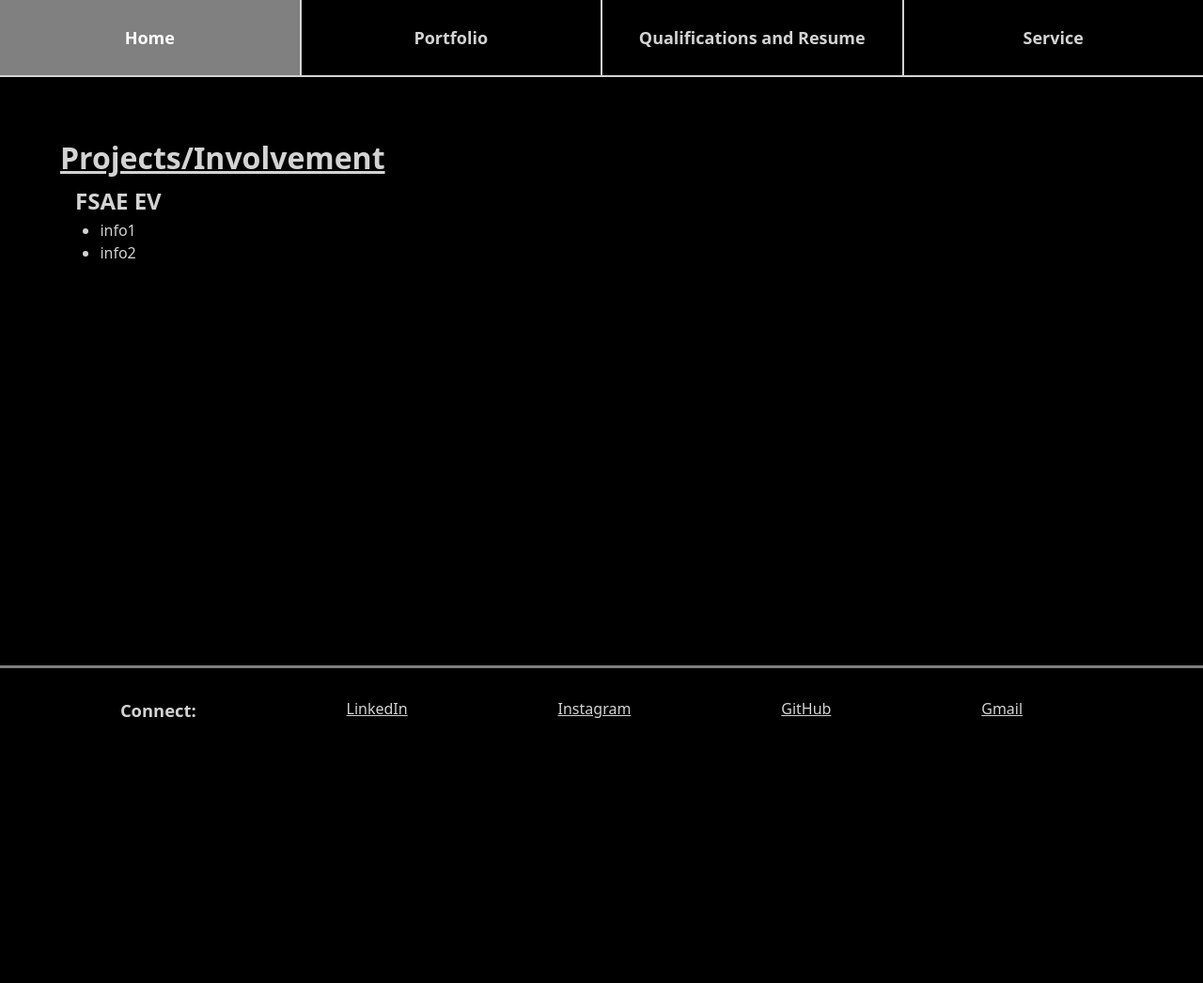
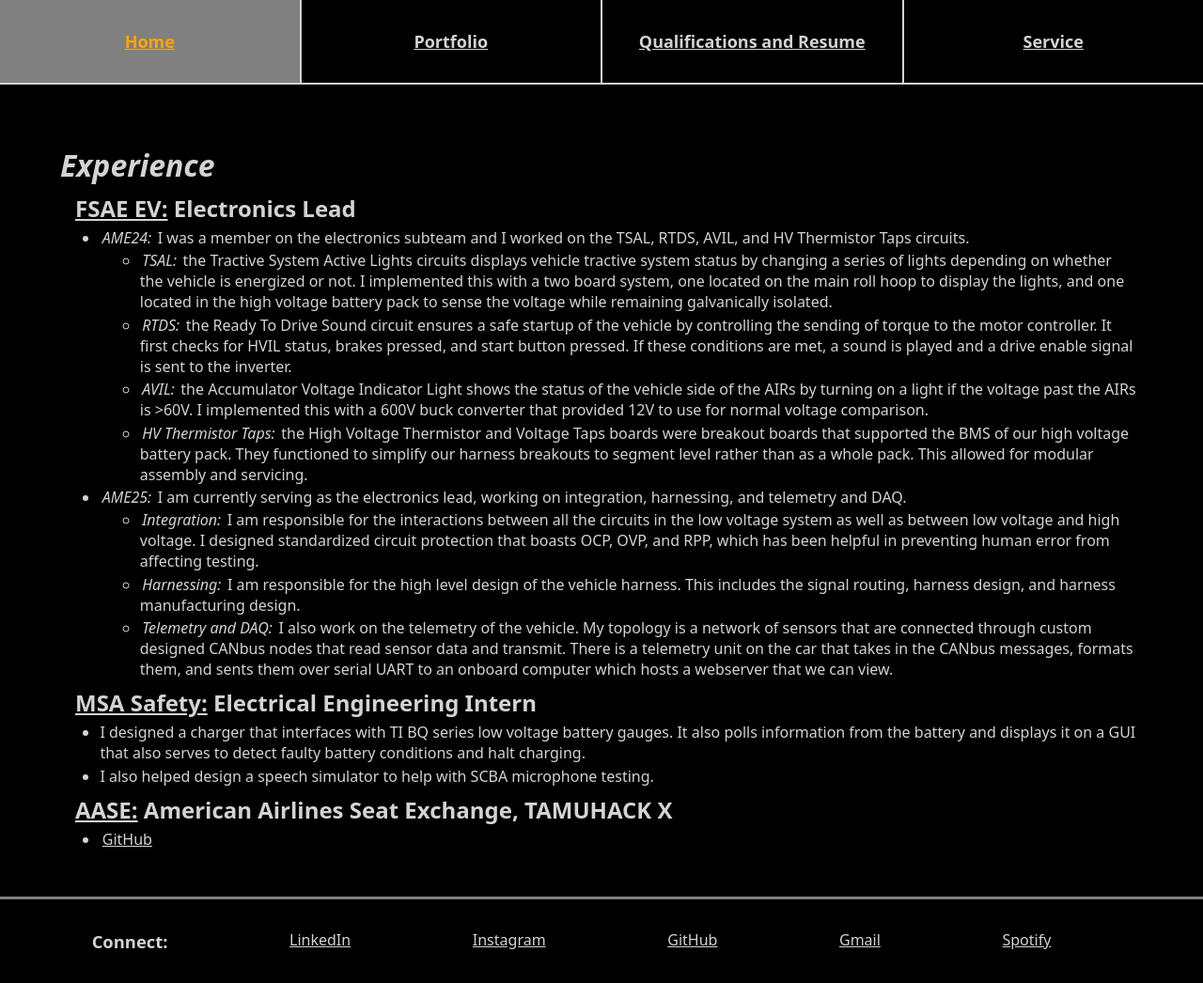
Before and after one commit to joshuawwu/CSCE331, a plain HTML site: page Lab2-2/portfolio.html in a window 1280 px wide. Shown: the whole page at 94% size. Before the commit the page ends 800 px from the top, so only its background shows below. Drawn offline with Linux system fonts and the light colour scheme.

Commit message:
finish portfolio

```diff
--- a/Lab2-2/portfolio.html
+++ b/Lab2-2/portfolio.html
@@ -20,15 +20,39 @@
     </div>
 </div>
 
+
 <div class="left-wrapper">
     <div class="list-group">
-        <h2 class="list-group-heading">Projects/Involvement</h3>
-        <h3 class="list-group-subheading">FSAE EV</h4>
+        <h2 class="list-group-heading">Experience</h2>
+        <h3 class="list-group-subheading"><a href="https://www.tamuformulaelectric.com" target="_blank">FSAE EV:</a> Electronics Lead</h3>
         <ul class="list-group-bullet"> <!-- need to use .child -->
-            <li>info1</li>
-            <li>info2</li>
+            <li><span class="pdesc">AME24:</span> I was a member on the electronics subteam and I worked on the TSAL, RTDS, AVIL, and HV Thermistor Taps circuits.</li>
+            <ul class="list-group-bullet">
+                <li><span class="pdesc">TSAL:</span> the Tractive System Active Lights circuits displays vehicle tractive system status by changing a series of lights depending on whether the vehicle is energized or not. I implemented this with a two board system, one located on the main roll hoop to display the lights, and one located in the high voltage battery pack to sense the voltage while remaining galvanically isolated. </li>
+                <li><span class="pdesc">RTDS:</span> the Ready To Drive Sound circuit ensures a safe startup of the vehicle by controlling the sending of torque to the motor controller. It first checks for HVIL status, brakes pressed, and start button pressed. If these conditions are met, a sound is played and a drive enable signal is sent to the inverter.</li>
+                <li><span class="pdesc">AVIL:</span> the Accumulator Voltage Indicator Light shows the status of the vehicle side of the AIRs by turning on a light if the voltage past the AIRs is >60V. I implemented this with a 600V buck converter that provided 12V to use for normal voltage comparison.</li>
+                <li><span class="pdesc">HV Thermistor Taps:</span> the High Voltage Thermistor and Voltage Taps boards were breakout boards that supported the BMS of our high voltage battery pack. They functioned to simplify our harness breakouts to segment level rather than as a whole pack. This allowed for modular assembly and servicing.</li>
+            </ul>
+            <li><span class="pdesc">AME25:</span> I am currently serving as the electronics lead, working on integration, harnessing, and telemetry and DAQ.</li>
+            <ul class="list-group-bullet">
+                <li><span class="pdesc">Integration:</span> I am responsible for the interactions between all the circuits in the low voltage system as well as between low voltage and high voltage. I designed standardized circuit protection that boasts OCP, OVP, and RPP, which has been helpful in preventing human error from affecting testing. </li>
+                <li><span class="pdesc">Harnessing:</span> I am responsible for the high level design of the vehicle harness. This includes the signal routing, harness design, and harness manufacturing design.</li>
+                <li><span class="pdesc">Telemetry and DAQ:</span> I also work on the telemetry of the vehicle. My topology is a network of sensors that are connected through custom designed CANbus nodes that read sensor data and transmit. There is a telemetry unit on the car that takes in the CANbus messages, formats them, and sents them over serial UART to an onboard computer which hosts a webserver that we can view.</li>
+            </ul>
+        </ul>
+
+        <h3 class="list-group-subheading"><a href="https://us.msasafety.com/" target="_blank">MSA Safety:</a> Electrical Engineering Intern</h3>
+        <ul class="list-group-bullet"> <!-- need to use .child -->
+            <li>I designed a charger that interfaces with TI BQ series low voltage battery gauges. It also polls information from the battery and displays it on a GUI that also serves to detect faulty battery conditions and halt charging.</li>
+            <li>I also helped design a speech simulator to help with SCBA microphone testing.</li>
+        </ul>
+
+        <h3 class="list-group-subheading"><a href="https://devpost.com/software/aase" target="_blank">AASE:</a> American Airlines Seat Exchange, TAMUHACK X</h3>
+        <ul class="list-group-bullet"> <!-- need to use .child -->
+            <li><a href="https://github.com/Raajheer1/tamuhack-x" target="_blank">GitHub</a></li>
         </ul>
     </div>
+
 </div>
 
 
@@ -40,6 +64,7 @@
     <a class="bottom-hyperlinks" href="https://www.linkedin.com/in/joshuawwu/">Instagram</a>
     <a class="bottom-hyperlinks" href="https://github.com/joshuawwu">GitHub</a>
     <a class="bottom-hyperlinks" href="mailto:joshuawu158@gmail.com">Gmail</a>
+    <a class="bottom-hyperlinks" href="https://open.spotify.com/user/7yxfjkgwn5wn0ch1hruz3fcfo?si=7f4ca3391df24227">Spotify</a>
 </div>
 
 </body>
--- a/Lab2-2/styles.css
+++ b/Lab2-2/styles.css
@@ -11,7 +11,8 @@
 
 .navbar-item {
     text-align: center;
-    padding: 1.75rem;
+    justify-content: center;
+    align-items: center;
     border-right: 2px solid lightgray;
     flex: 1;
     font-size: large;
@@ -19,6 +20,12 @@
     font-style: normal;
     font-family: inherit;
     color: lightgray;
+}
+
+.navbar-item a {
+    display:block;
+    overflow:auto;
+    padding: 2rem;
 }
 
 .navbar-item:hover {
@@ -43,8 +50,8 @@
     flex-direction: column;
     height: 100%;
     text-align: center;
-    margin-top: 12.5rem;
-    margin-bottom: 12.5rem;
+    margin-top: auto;
+    margin-bottom: auto;
 }
 
 .typewriter {
@@ -108,7 +115,7 @@
 }
 
 .list-group-heading {
-    text-decoration: underline;
+    font-style: italic;
 }
 
 .list-group-subheading {
@@ -124,6 +131,10 @@
     margin: .15rem;
 }
 
+.pdesc {
+    font-style: italic;
+}
+
 /* standard */
 body {
     margin: 0;
@@ -137,9 +148,13 @@ body {
 }
 
 a {
-    text-decoration: none;
+    /* text-decoration: none; */
     color: inherit;
     margin: 0px;
+}
+
+a:hover {
+    color: orange;
 }
 
 h1 {
```
Also changed, not shown: Lab2-2/Index.html (+4 -4 lines), Lab2-2/resume.html (+12 -0 lines).
